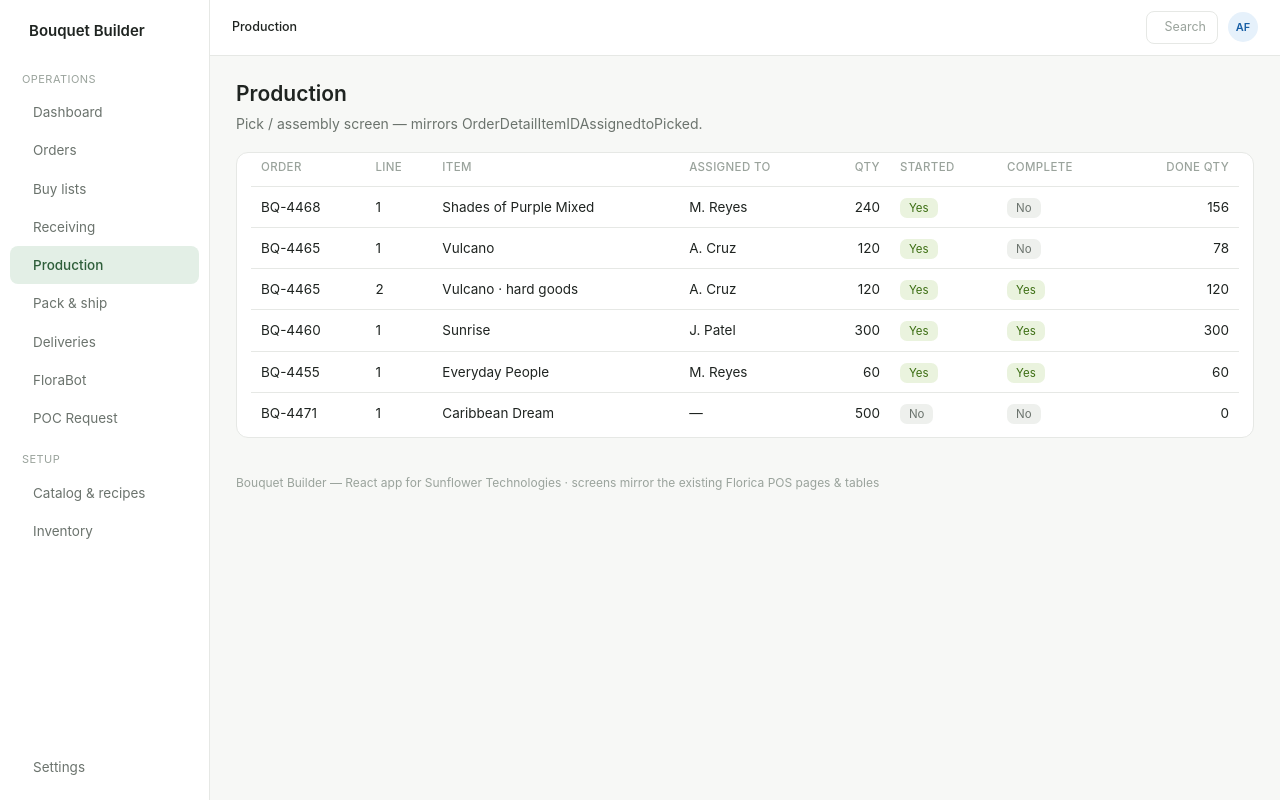
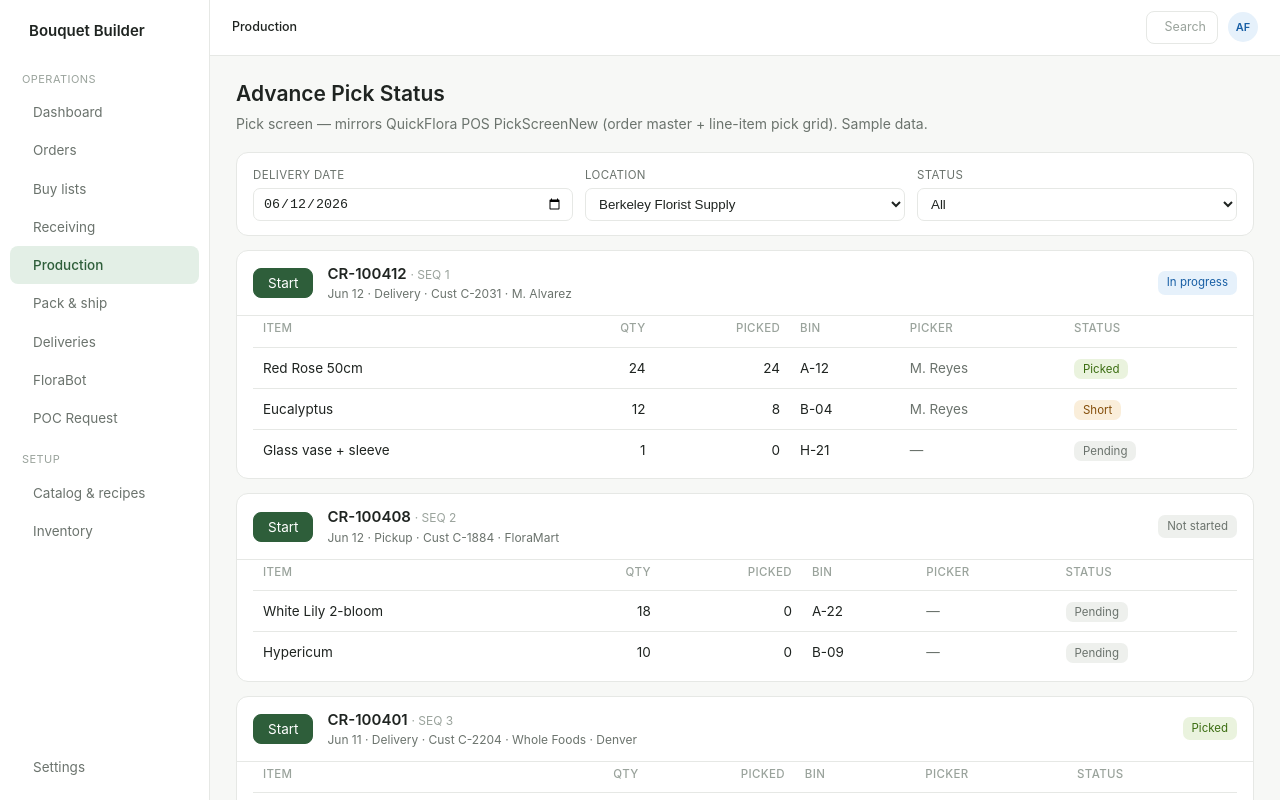
Before and after one commit to QuickFlora/bouquet-builder-react, a React (Vite) app: page / in a window 1280 px wide. Both pictures are taken after a click on the element "Production". Shown: the top 800 px of the page. Built offline with nearby package versions, Linux system fonts and the light colour scheme; some icons are missing.

Commit message:
Add files via upload

```diff
--- a/Ops.jsx
+++ b/Ops.jsx
@@ -12,10 +12,62 @@ export function Buy(){const rows=OPS.buy.map(o=>[o[0],o[1],o[2],o[3],o[4],P(o[5]
   return <Screen title="Buy lists" sub="Purchase order list — mirrors PO_Requisition_Header / Details."><Table headers={['Req / PO #','Vendor (Farm)','Ship-to','Ship date','Arrive date','Status','Total']} rows={rows} right={[6]}/></Screen>}
 export function Receiving(){const rows=OPS.recv.map(o=>[o[0],o[1],o[2],o[3],o[4],o[5],o[6],P(o[7],o[8])])
   return <Screen title="Receiving" sub="Goods receipt — mirrors PurchaseReceiptDetail. Lot & expiry captured on arrival."><Table headers={['PO #','Vendor','Item','Ordered','Received','Lot','Expires','Status']} rows={rows} right={[3,4]}/></Screen>}
-export function Production(){const rows=OPS.prod.map(o=>[o[0],o[1],o[2],o[3],o[4],P(o[5],o[6]),P(o[7],o[8]),o[9]])
-  return <Screen title="Production" sub="Pick / assembly screen — mirrors OrderDetailItemIDAssignedtoPicked."><Table headers={['Order','Line','Item','Assigned to','Qty','Started','Complete','Done qty']} rows={rows} right={[4,7]}/></Screen>}
+const PICK=[
+ {no:'CR-100412',seq:1,date:'Jun 12',type:'Delivery',cust:'C-2031',ship:'M. Alvarez',stat:['In progress','info'],items:[
+   ['Red Rose 50cm',24,24,'A-12','M. Reyes',['Picked','ok']],
+   ['Eucalyptus',12,8,'B-04','M. Reyes',['Short','warn']],
+   ['Glass vase + sleeve',1,0,'H-21','—',['Pending','mut']]]},
+ {no:'CR-100408',seq:2,date:'Jun 12',type:'Pickup',cust:'C-1884',ship:'FloraMart',stat:['Not started','mut'],items:[
+   ['White Lily 2-bloom',18,0,'A-22','—',['Pending','mut']],
+   ['Hypericum',10,0,'B-09','—',['Pending','mut']]]},
+ {no:'CR-100401',seq:3,date:'Jun 11',type:'Delivery',cust:'C-2204',ship:'Whole Foods · Denver',stat:['Picked','ok'],items:[
+   ['Sweetheart Rose',30,30,'A-15','J. Patel',['Picked','ok']],
+   ['Scabiosa',12,12,'C-02','J. Patel',['Picked','ok']]]},
+]
+export function Production(){return (<div className="wrap">
+  <h1>Advance Pick Status</h1>
+  <p className="sub">Pick screen — mirrors QuickFlora POS PickScreenNew (order master + line-item pick grid). Sample data.</p>
+  <div className="card" style={{padding:'14px 16px',marginBottom:14,display:'grid',gridTemplateColumns:'repeat(auto-fit,minmax(170px,1fr))',gap:12}}>
+    <div><label>Delivery date</label><input type="date" defaultValue="2026-06-12"/></div>
+    <div><label>Location</label><select defaultValue="Berkeley Florist Supply"><option>All locations</option><option>Berkeley Florist Supply</option></select></div>
+    <div><label>Status</label><select><option>All</option><option>Not started</option><option>In progress</option><option>Picked</option></select></div>
+  </div>
+  {PICK.map(o=>(
+    <div className="card" key={o.no} style={{marginBottom:14}}>
+      <div style={{display:'flex',alignItems:'center',gap:14,padding:'12px 16px',borderBottom:'1px solid var(--line)',flexWrap:'wrap'}}>
+        <button className="btn pri" style={{padding:'6px 14px'}}>Start</button>
+        <div><div style={{fontWeight:600}}>{o.no} <span style={{color:'var(--faint)',fontWeight:400,fontSize:12}}>· SEQ {o.seq}</span></div>
+          <div style={{fontSize:12,color:'var(--muted)'}}>{o.date} · {o.type} · Cust {o.cust} · {o.ship}</div></div>
+        <span className={'pill p-'+o.stat[1]} style={{marginLeft:'auto'}}>{o.stat[0]}</span>
+      </div>
+      <div style={{padding:'4px 16px 8px',overflowX:'auto'}}>
+        <table><thead><tr><th>Item</th><th style={{textAlign:'right'}}>Qty</th><th style={{textAlign:'right'}}>Picked</th><th>Bin</th><th>Picker</th><th>Status</th></tr></thead>
+        <tbody>{o.items.map((it,i)=>(<tr key={i}><td>{it[0]}</td><td style={{textAlign:'right'}}>{it[1]}</td><td style={{textAlign:'right'}}>{it[2]}</td><td>{it[3]}</td><td style={{color:'var(--muted)'}}>{it[4]}</td><td>{P(it[5][0],it[5][1])}</td></tr>))}</tbody></table>
+      </div>
+    </div>))}
+  </div>)}
 export function Pack(){const rows=OPS.pack.map(o=>[o[0],o[1],o[2],o[3],o[4],o[5],P(o[6],o[7])])
-  return <Screen title="Pack & ship" sub="Delivery manager — schedule truck, air cargo, or pickup."><Table headers={['Order','Destination','Mode','Carrier','Scheduled','Cartons','Status']} rows={rows} right={[5]}/></Screen>}
-export function Deliveries(){const rows=OPS.deliv.map(o=>[o[0],o[1],o[2],o[3],o[4],P(o[5],o[6])])
-  return <Screen title="Deliveries" sub="Proof of delivery — mirrors MarkOrderDelivered_Log."><Table headers={['Order','Destination','Mode','Delivered','Signed by','Status']} rows={rows}/></Screen>}
+  return <Screen title="Pack & ship" sub="Barcode finished units, pack cartons, hand to the delivery manager."><Table headers={['Order','Destination','Mode','Carrier','Scheduled','Cartons','Status']} rows={rows} right={[5]}/></Screen>}
+const DELY=[
+ ['CR-100412','M. Alvarez','1450 Pine St, Denver CO','80203','Z-3','Jun 12','9–12','R-2','J. Patel','Truck',true,['Out for delivery','info']],
+ ['CR-100408','FloraMart','77 Market Ave, Denver CO','80205','Z-3','Jun 12','12–3','R-2','J. Patel','Pickup',true,['Staged','warn']],
+ ['CR-100401','Whole Foods','3600 Colorado Blvd, Denver','80206','Z-4','Jun 11','8–11','R-5','A. Cruz','Truck',true,['Delivered','ok']],
+ ['CR-100396','Kroger DC','990 Cargo Rd, DFW','75261','Z-9','Jun 11','—','Air','DAL Air','Air cargo',true,['In transit','info']],
+ ['CR-100390','Mia Events','22 Brickell Key, Miami','33131','Z-1','Jun 10','2–5','R-1','L. Ortiz','Truck',false,['Address hold','warn']],
+ ['CR-100385','Local studio','510 NW 7th Ave, Miami','33136','Z-1','Jun 10','—','—','Pickup','Pickup',true,['Picked up','ok']],
+]
+export function Deliveries(){return (<div className="wrap">
+  <h1>Delivery Manager</h1>
+  <p className="sub">Mirrors QuickFlora POS DeliveryManagerDetails — route, driver, address verification &amp; status. Sample data.</p>
+  <div className="card" style={{padding:'14px 16px',marginBottom:14,display:'grid',gridTemplateColumns:'repeat(auto-fit,minmax(150px,1fr))',gap:12}}>
+    <div><label>Delivery date</label><input type="date" defaultValue="2026-06-12"/></div>
+    <div><label>Route</label><select><option>All routes</option><option>R-1</option><option>R-2</option><option>R-5</option></select></div>
+    <div><label>Driver</label><select><option>All drivers</option><option>J. Patel</option><option>A. Cruz</option><option>L. Ortiz</option></select></div>
+    <div><label>Status</label><select><option>All</option><option>Staged</option><option>Out for delivery</option><option>Delivered</option></select></div>
+  </div>
+  <div className="card" style={{padding:'4px 14px 8px',overflowX:'auto'}}>
+    <table style={{minWidth:1000}}><thead><tr><th>Order</th><th>Recipient</th><th>Address</th><th>Zip</th><th>Zone</th><th>Date</th><th>Window</th><th>Route</th><th>Driver</th><th>Method</th><th>Verified</th><th>Status</th></tr></thead>
+    <tbody>{DELY.map((d,i)=>(<tr key={i}><td style={{fontWeight:500}}>{d[0]}</td><td>{d[1]}</td><td style={{color:'var(--muted)'}}>{d[2]}</td><td>{d[3]}</td><td>{d[4]}</td><td>{d[5]}</td><td>{d[6]}</td><td>{d[7]}</td><td>{d[8]}</td><td>{d[9]}</td><td>{d[10]?P('Yes','ok'):P('No','warn')}</td><td>{P(d[11][0],d[11][1])}</td></tr>))}</tbody></table>
+  </div>
+  </div>)}
 export function Settings(){return <Screen title="Settings" sub="Demo settings placeholder."><div className="card" style={{padding:18,color:'var(--muted)'}}>Locations, work centers, labor rates, barcode formats.</div></Screen>}
```
